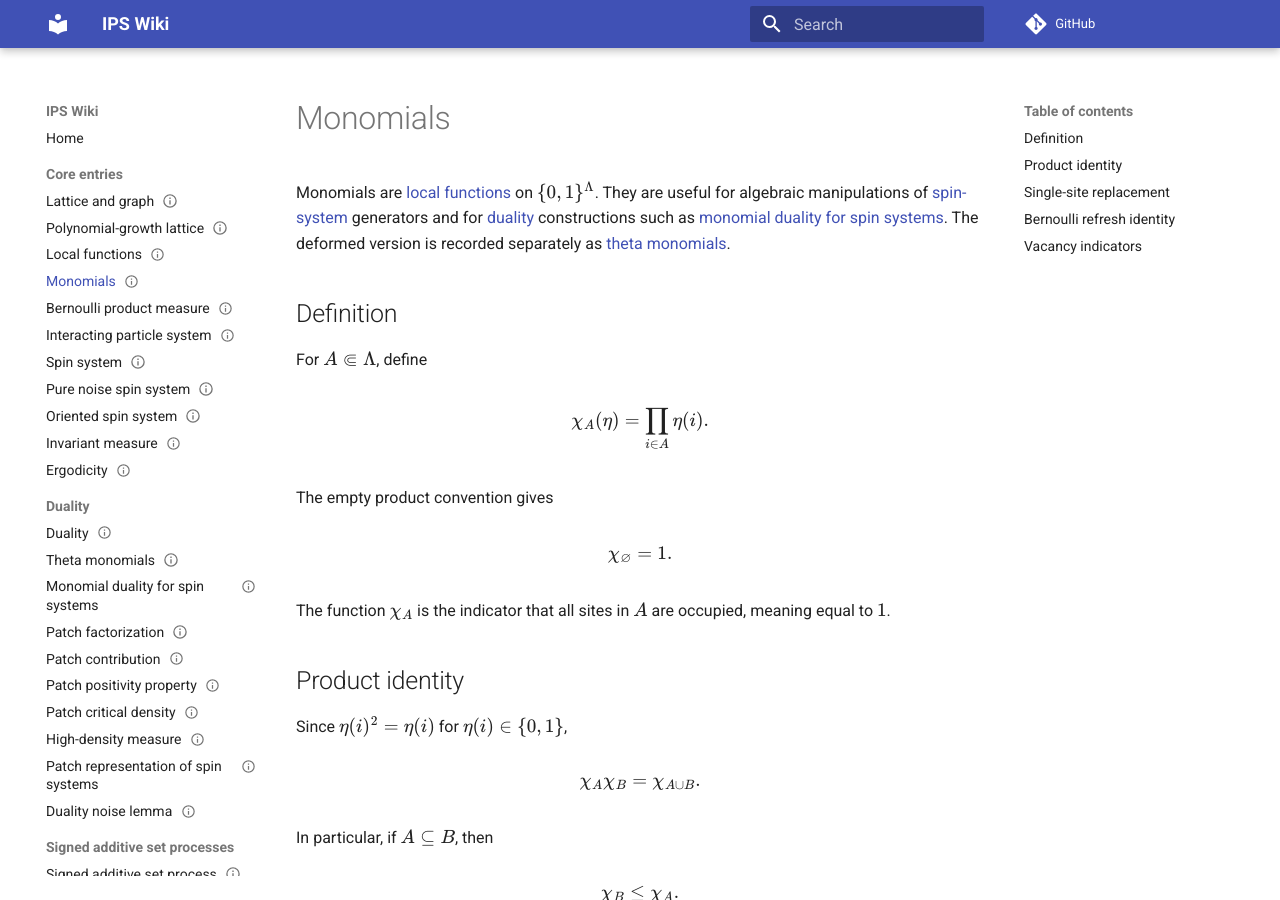
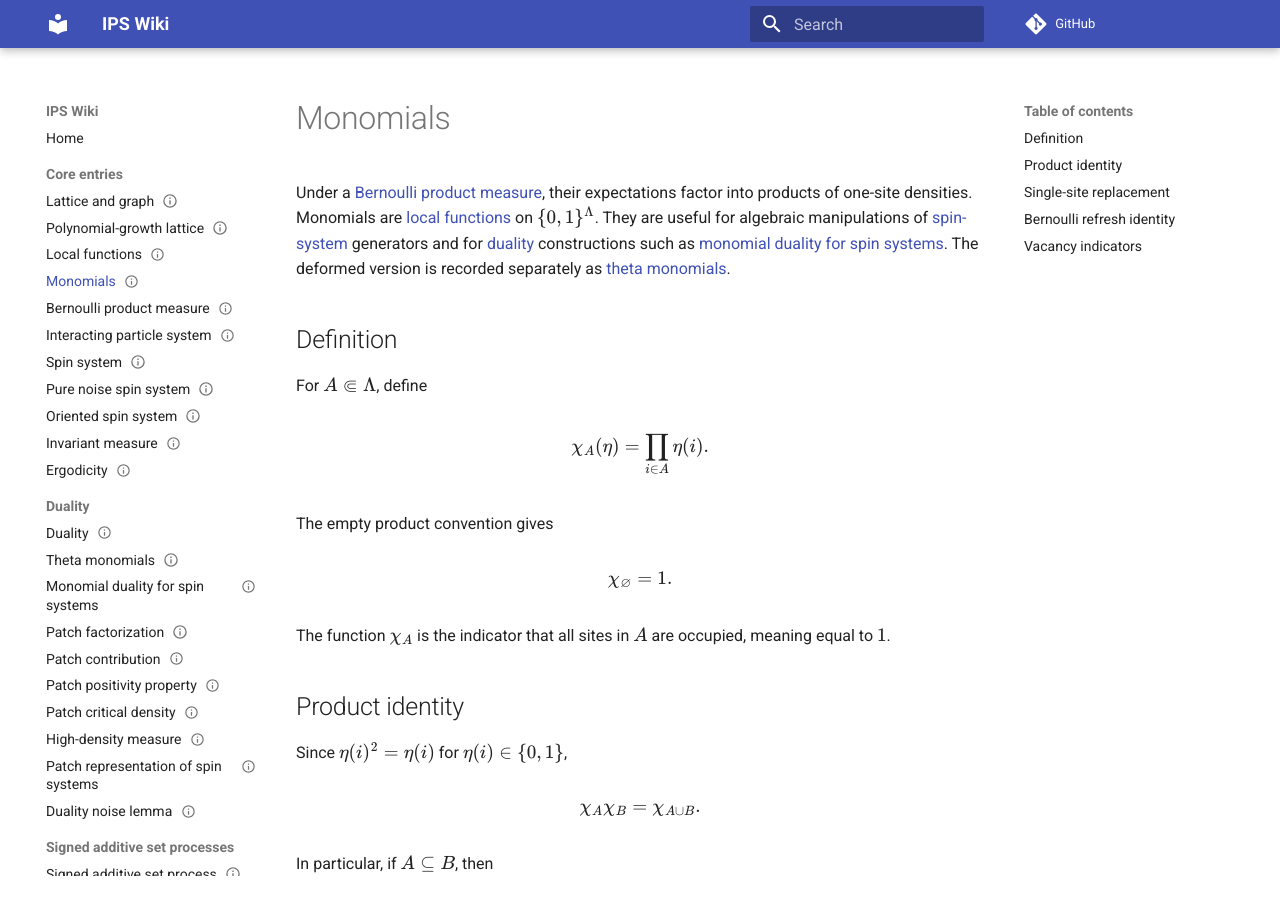
Before and after one commit to maciejgluchowski86-beep/ips-wiki, an MkDocs documentation site: the page built from docs/entries/monomials.md, in a window 1280 px wide and 900 px high. Built offline with MkDocs 1.6.1 and Material for MkDocs 9.7.7, drawn with Linux system fonts in a browser that asks for light colours; comment, search, counter and statistics services are not loaded.

```diff
--- a/docs/entries/monomials.md
+++ b/docs/entries/monomials.md
@@ -9,7 +9,7 @@ tags:
 
 # Monomials
 
-Monomials are [local functions](local-functions.md) on \(\{0,1\}^\Lambda\). They are useful for algebraic manipulations of [spin-system](spin-system.md) generators and for [duality](duality.md) constructions such as [monomial duality for spin systems](monomial-duality-for-spin-systems.md). The deformed version is recorded separately as [theta monomials](theta-monomials.md).
+Under a [Bernoulli product measure](bernoulli-product-measure.md), their expectations factor into products of one-site densities. Monomials are [local functions](local-functions.md) on \(\{0,1\}^\Lambda\). They are useful for algebraic manipulations of [spin-system](spin-system.md) generators and for [duality](duality.md) constructions such as [monomial duality for spin systems](monomial-duality-for-spin-systems.md). The deformed version is recorded separately as [theta monomials](theta-monomials.md).
 
 ## Definition
 
```
